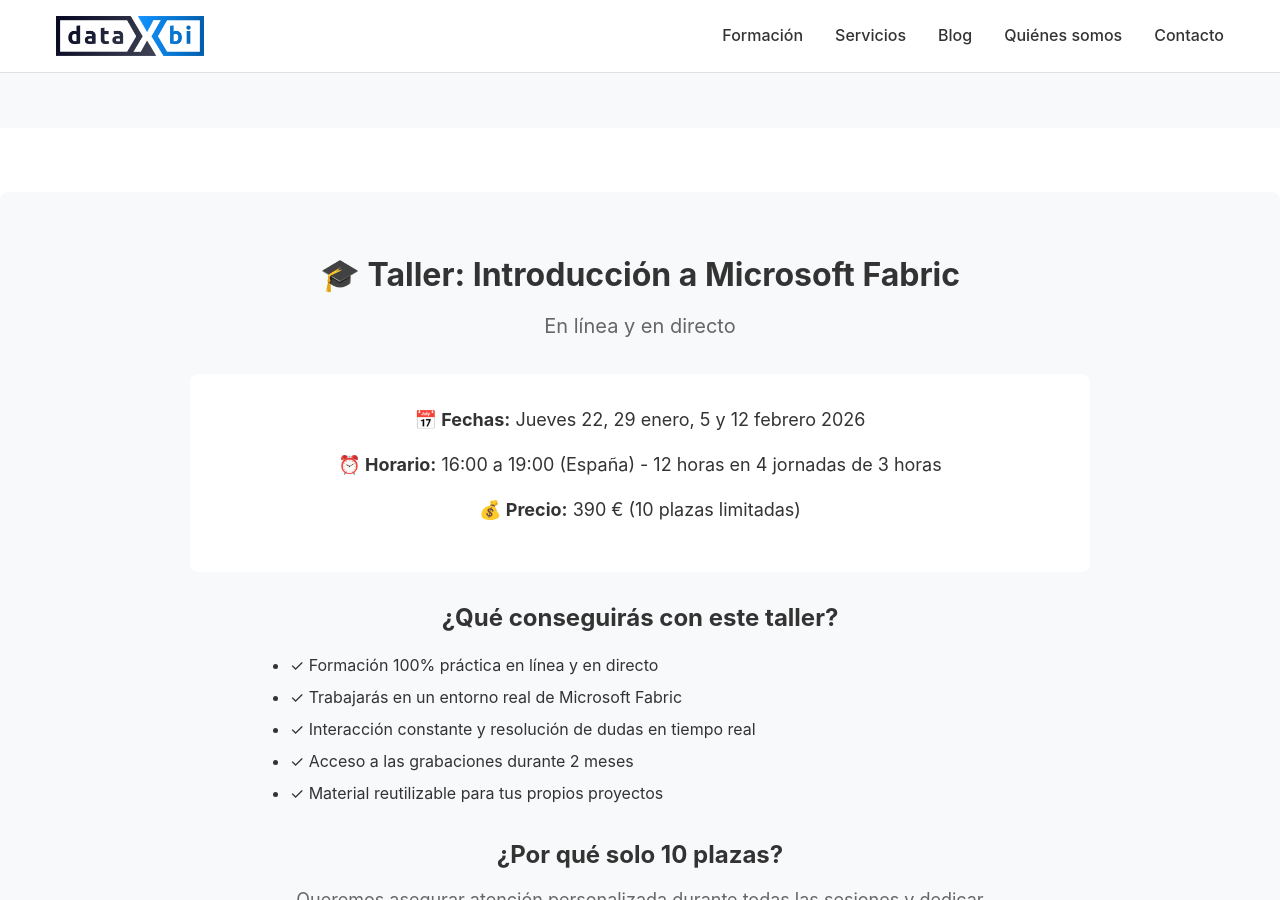
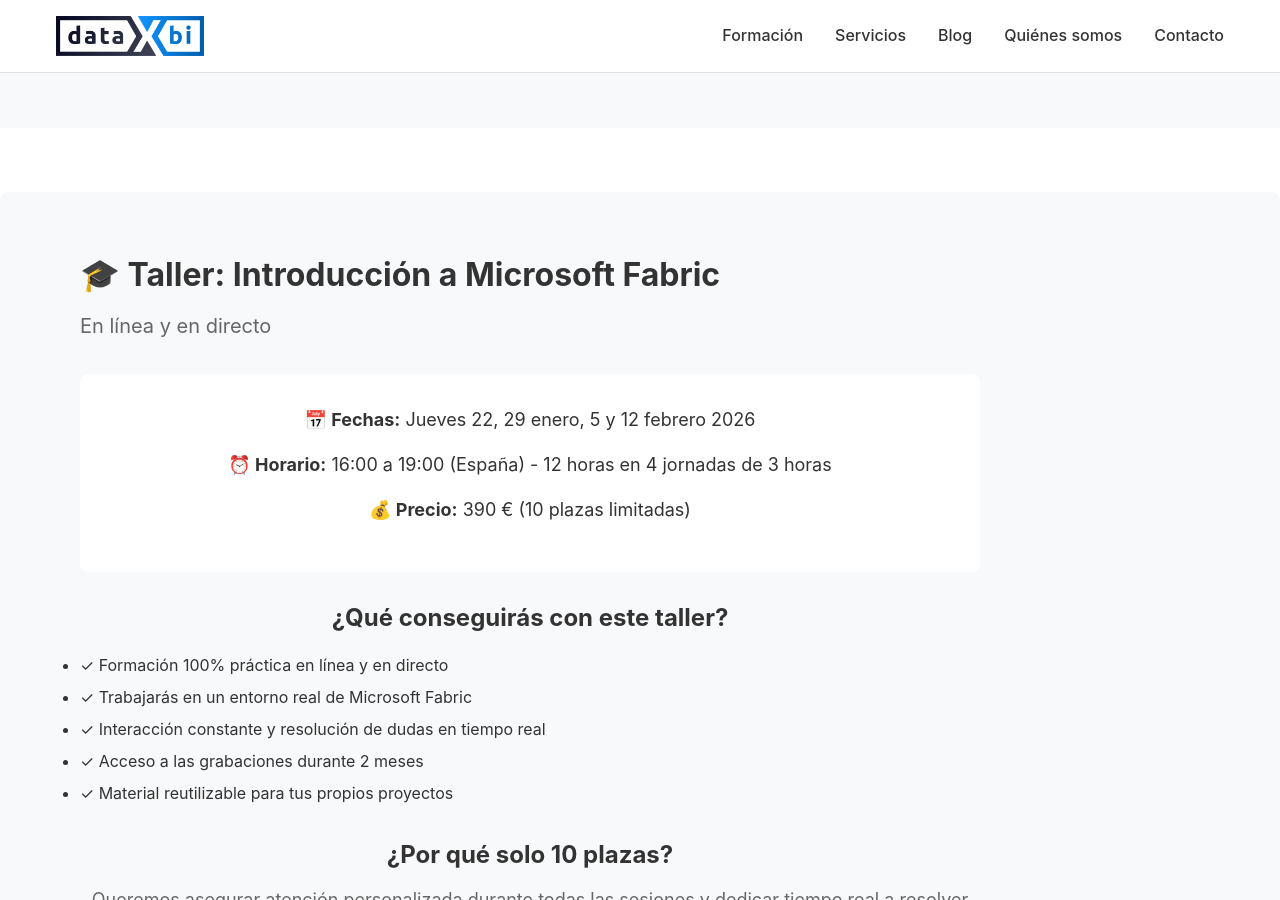
Before and after one commit to dataxbi/dataxbi.github.io, a Jekyll site: the page built from index.html, in a window 1280 px wide and 900 px high, scrolled down 1665 px. Built offline with Jekyll 4.4.1, drawn with Linux system fonts in a browser that asks for light colours.

Commit message:
fix: alinear sección del taller a la izquierda para consistencia

```diff
--- a/index.html
+++ b/index.html
@@ -63,10 +63,10 @@ description: "Formación y servicios profesionales en Microsoft Fabric y Power B
 <!-- Taller en vivo -->
 <section class="cta-section">
   <div class="container">
-    <h2>🎓 Taller: Introducción a Microsoft Fabric</h2>
-    <p style="font-size: 1.25rem; margin-bottom: 1rem;">En línea y en directo</p>
+    <h2 style="text-align: left;">🎓 Taller: Introducción a Microsoft Fabric</h2>
+    <p style="font-size: 1.25rem; margin-bottom: 1rem; text-align: left;">En línea y en directo</p>
 
-    <div style="max-width: 900px; margin: 0 auto;">
+    <div style="max-width: 900px;">
       <div style="background: white; padding: 2rem; border-radius: 8px; margin: 2rem 0;">
         <p style="color: var(--color-text); margin-bottom: 1rem;"><strong>📅 Fechas:</strong> Jueves 22, 29 enero, 5 y 12 febrero 2026</p>
         <p style="color: var(--color-text); margin-bottom: 1rem;"><strong>⏰ Horario:</strong> 16:00 a 19:00 (España) - 12 horas en 4 jornadas de 3 horas</p>
@@ -74,7 +74,7 @@ description: "Formación y servicios profesionales en Microsoft Fabric y Power B
       </div>
 
       <h3 style="margin-top: 2rem; margin-bottom: 1rem;">¿Qué conseguirás con este taller?</h3>
-      <ul style="text-align: left; max-width: 700px; margin: 0 auto 2rem; line-height: 2;">
+      <ul style="text-align: left; line-height: 2; margin-bottom: 2rem;">
         <li>✓ Formación 100% práctica en línea y en directo</li>
         <li>✓ Trabajarás en un entorno real de Microsoft Fabric</li>
         <li>✓ Interacción constante y resolución de dudas en tiempo real</li>
@@ -83,7 +83,7 @@ description: "Formación y servicios profesionales en Microsoft Fabric y Power B
       </ul>
 
       <h3 style="margin-bottom: 1rem;">¿Por qué solo 10 plazas?</h3>
-      <p style="max-width: 700px; margin: 0 auto 2rem;">Queremos asegurar atención personalizada durante todas las sesiones y dedicar tiempo real a resolver tus dudas específicas. Con grupos reducidos, fomentamos una interacción directa y cercana para que aproveches al máximo la formación.</p>
+      <p style="margin-bottom: 2rem;">Queremos asegurar atención personalizada durante todas las sesiones y dedicar tiempo real a resolver tus dudas específicas. Con grupos reducidos, fomentamos una interacción directa y cercana para que aproveches al máximo la formación.</p>
     </div>
 
     {% include cta-button.html text="Más información del taller" url="/formacion/" %}
```
